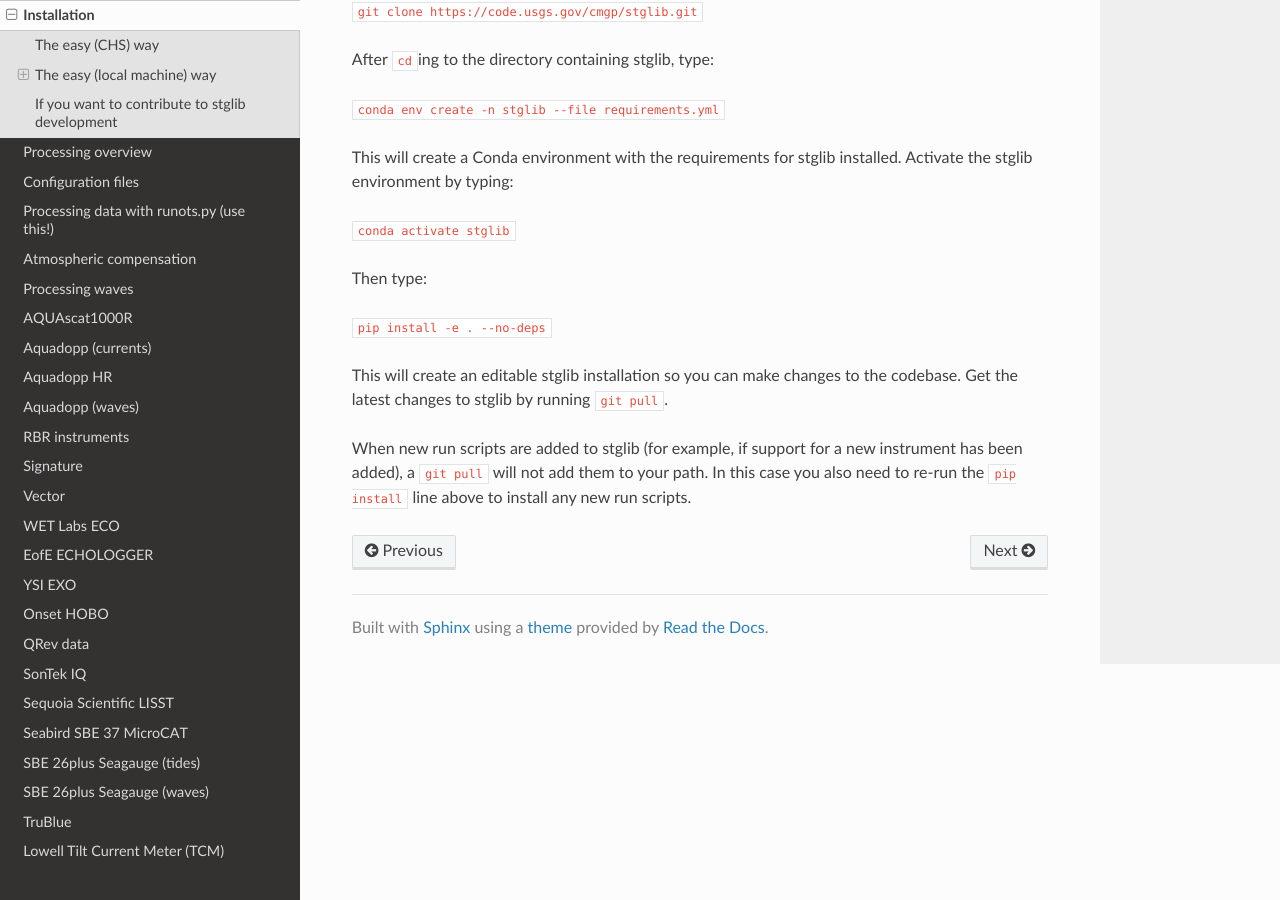
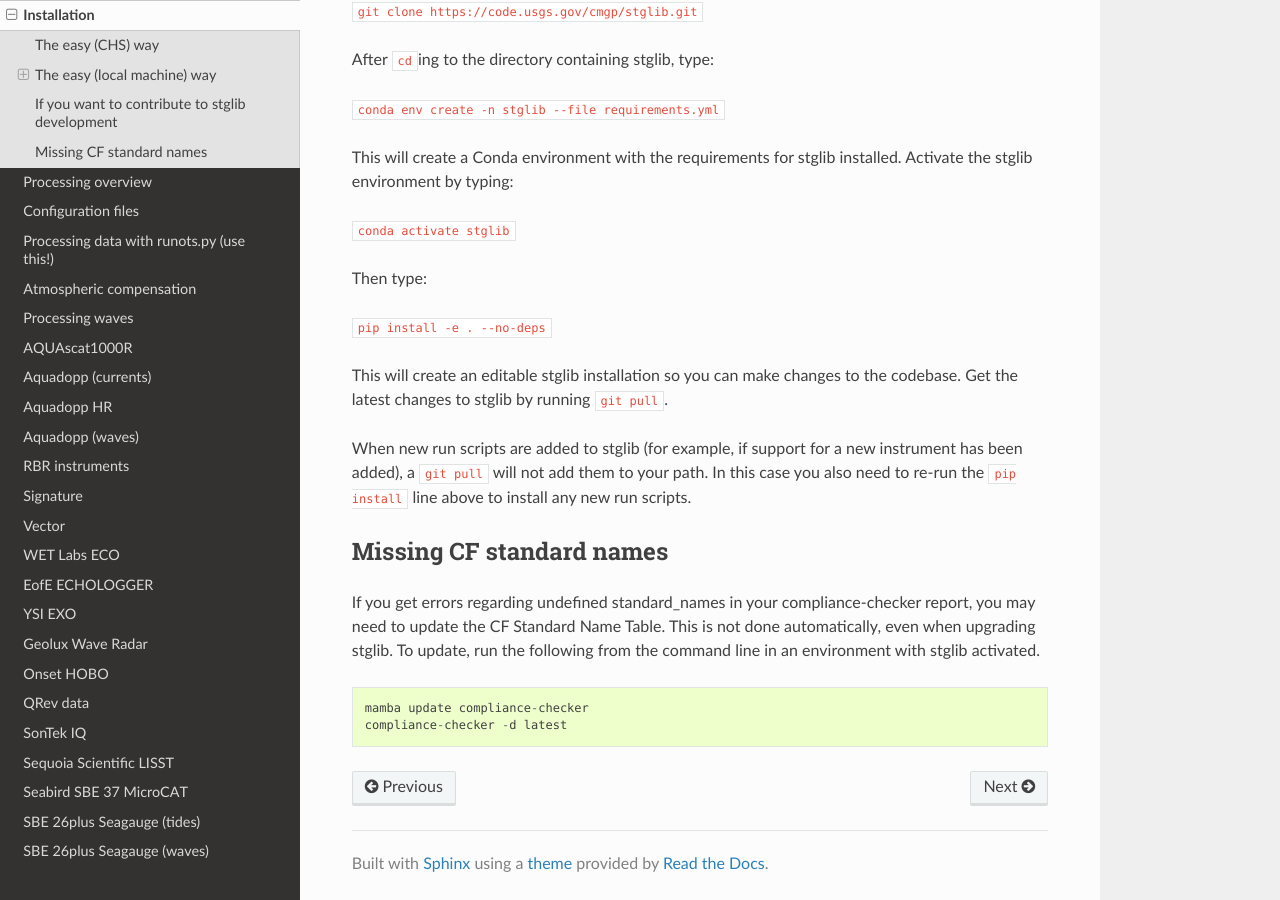
Before and after one commit to USGS-CMG/stglib, a Sphinx documentation site: the page built from doc/install.rst, in a window 1280 px wide and 900 px high, scrolled down 1285 px. Built offline with Sphinx 7.4.7 and the Read the Docs theme 3.1.0, drawn with Linux system fonts in a browser that asks for light colours.

Commit message:
Update docs for compliance-checker

```diff
--- a/doc/index.rst
+++ b/doc/index.rst
@@ -60,6 +60,7 @@ We have plans to support:
    wet
    eofe
    exo
+   glx
    hobo
    indexvel
    iq
--- a/doc/install.rst
+++ b/doc/install.rst
@@ -74,3 +74,13 @@ Then type:
 This will create an editable stglib installation so you can make changes to the codebase. Get the latest changes to stglib by running ``git pull``.
 
 When new run scripts are added to stglib (for example, if support for a new instrument has been added), a ``git pull`` will not add them to your path. In this case you also need to re-run the ``pip install`` line above to install any new run scripts.
+
+Missing CF standard names
+=========================
+
+If you get errors regarding undefined standard_names in your compliance-checker report, you may need to update the CF Standard Name Table. This is not done automatically, even when upgrading stglib. To update, run the following from the command line in an environment with stglib activated.
+
+::
+
+  mamba update compliance-checker
+  compliance-checker -d latest
```
